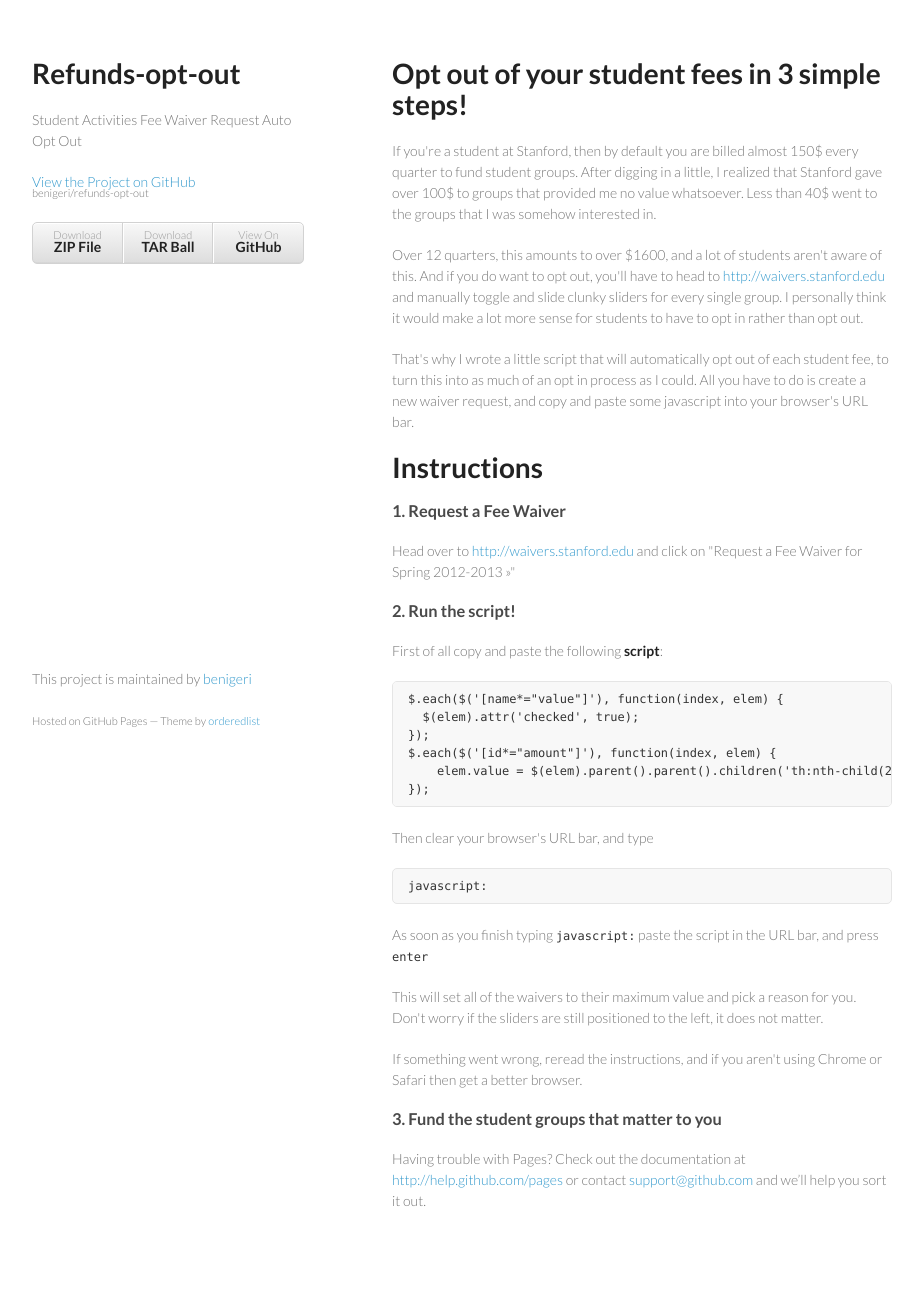
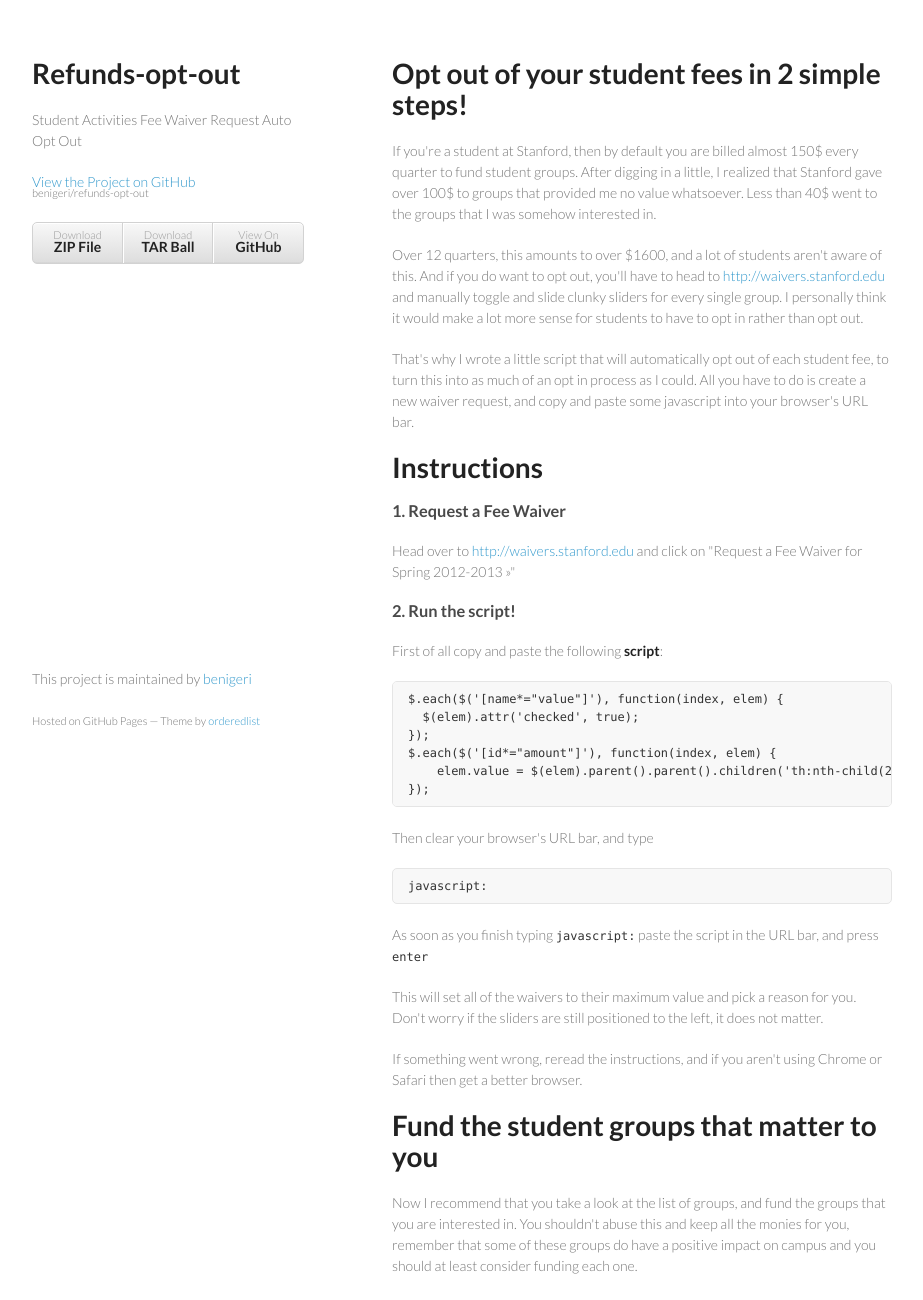
Before and after one commit to benigeri/refunds-opt-out, a plain HTML site: page index.html in a window 1280 px wide. Shown: the whole page, without its empty margins (178-1101 px from the left). Drawn offline with Linux system fonts and the light colour scheme.

```diff
--- a/index.html
+++ b/index.html
@@ -28,7 +28,7 @@
         </ul>
       </header>
       <section>
-        <h1>Opt out of your student fees in 3 simple steps!</h1>
+        <h1>Opt out of your student fees in 2 simple steps!</h1>
 
 <p>If you're a student at Stanford, then by default you are billed almost 150$ every quarter to fund student groups. After digging in a little, I realized that Stanford gave over 100$ to groups that provided me no value whatsoever. Less than 40$ went to the groups that I was somehow interested in.  </p>
 
@@ -65,9 +65,9 @@ $.each($('[id*="amount"]'), function(index, elem) {
 
 <p>If something went wrong, reread the instructions, and if you aren't using Chrome or Safari then get a better browser. </p>
 
-<h3>3. Fund the student groups that matter to you</h3>
+<h1>Fund the student groups that matter to you</h1>
 
-<p>Having trouble with Pages? Check out the documentation at <a href="http://help.github.com/pages">http://help.github.com/pages</a> or contact <a href="mailto:support@github.com">support@github.com</a> and we’ll help you sort it out.</p>
+<p>Now I recommend that you take a look at the list of groups, and fund the groups that you are interested in. You shouldn't abuse this and keep all the monies for you, remember that some of these groups do have a positive impact on campus and you should at least consider funding each one. </p>
       </section>
       <footer>
         <p>This project is maintained by <a href="https://github.com/benigeri">benigeri</a></p>
```
Also changed, not shown: params.json (+1 -1 lines).
